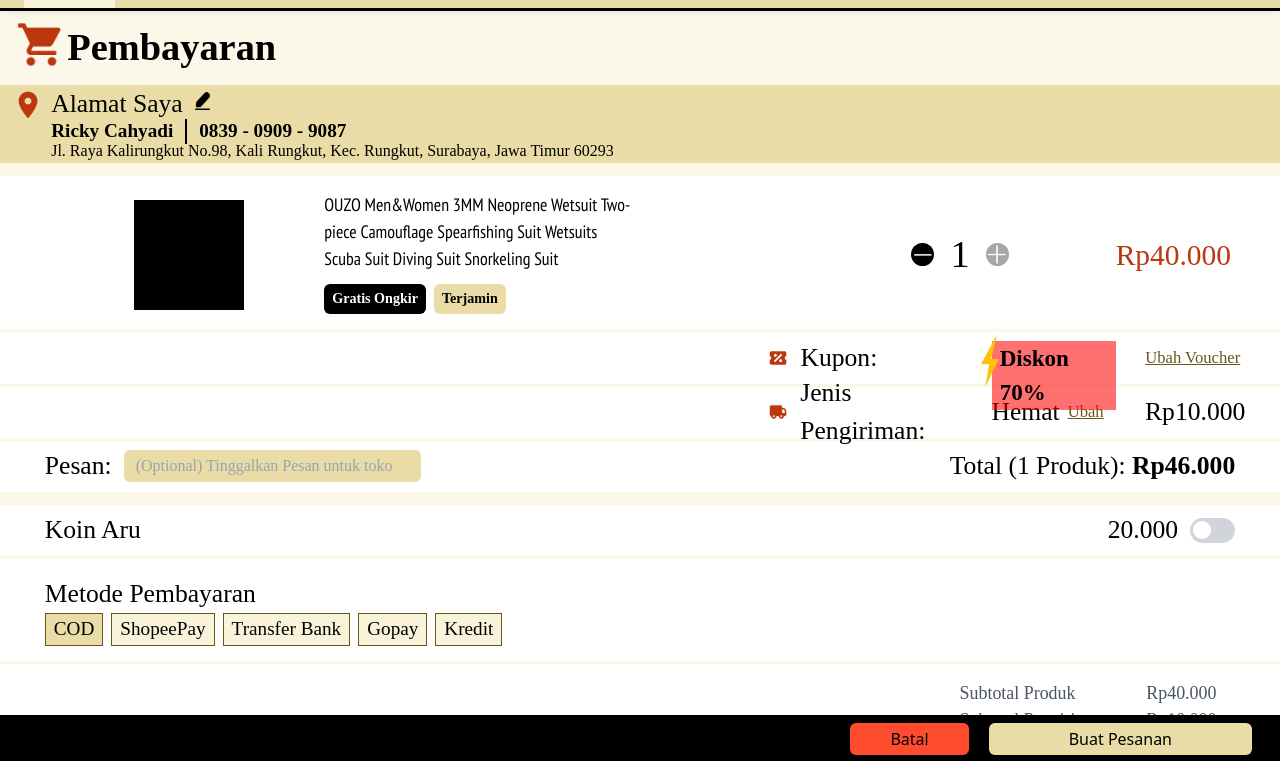
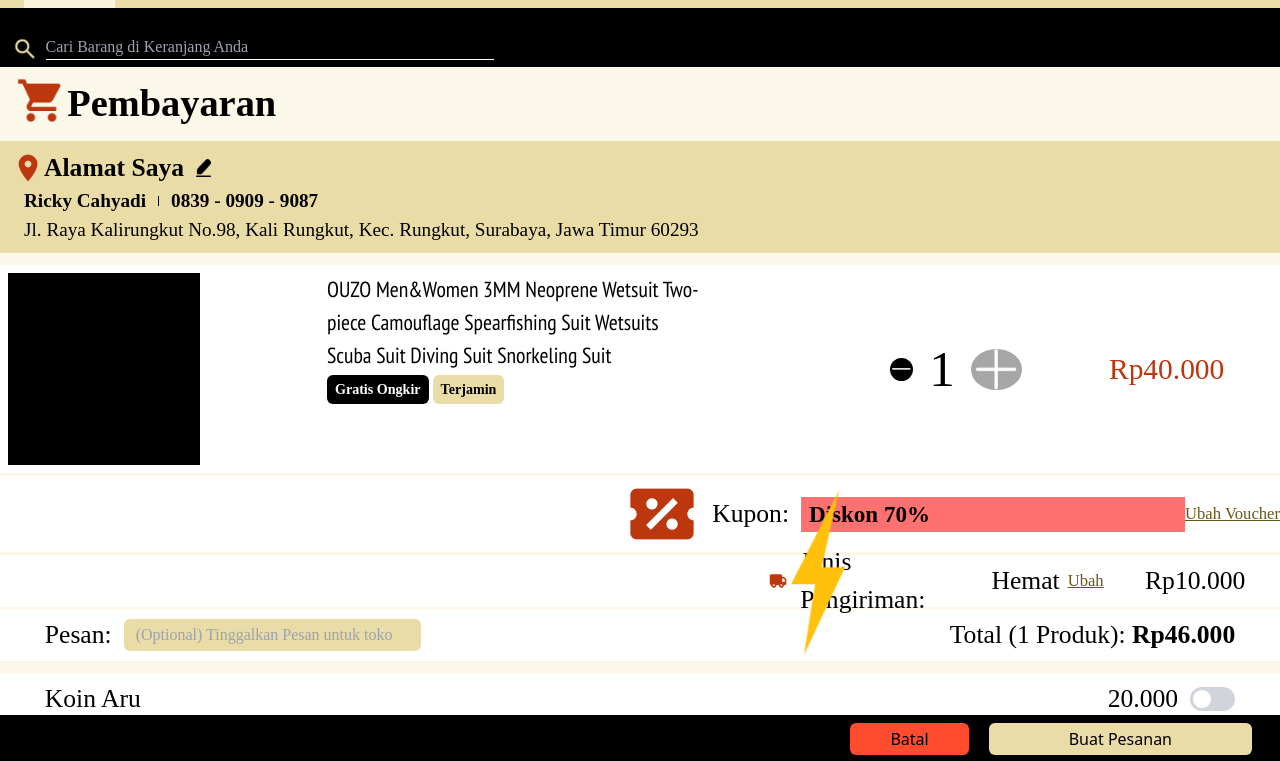
Before and after one commit to RicRocky/ifest_wdc, a plain HTML site: page checkout.html in a window 1280 px wide. Shown: the part 37-798 px from the top of the page. Drawn offline with nearby package versions, Linux system fonts and the light colour scheme; a web font is replaced by a local one.

Commit message:
[Keranjang] Done

```diff
--- a/checkout.html
+++ b/checkout.html
@@ -89,88 +89,84 @@
     <!-- Header -->
 
     <!-- Content -->
-    <div class="w-screen h-[6vh] bg-[var(--black)] flex items-center overflow-x-hidden">
-        <img src="public/icon-search.png" alt="Icon Search" class="ml-3 mr-2 w-[2%]">
+    <div class="w-screen pt-[9vh] py-1 bg-[var(--black)] flex items-center overflow-x-hidden">
+        <img src="public/icon-search.png" alt="Icon Search" class="ml-3 mr-2 max-md:w-[5%] md:w-[2%]">
         <div class="pb-1 relative grid place-content-center">
-            <input type="text" class="c-f2 w-[35vw] bg-[var(--black)] outline-[0] text-white"
+            <input type="text" class="c-f1 outline-none max-md:w-[50vw] md:w-[35vw] bg-[var(--black)] outline-[0] text-white"
                 placeholder="Cari Barang di Keranjang Anda">
-            <div class="w-[35vw] h-[1px] absolute bottom-[10%] bg-[var(--white)]"></div>
+            <div class="max-md:w-[50vw] md:w-[35vw] h-[1px] absolute bottom-[10%] bg-[var(--white)]"></div>
         </div>
     </div>
 
     <!-- Judul -->
-    <div class="flex my-2 ml-4">
-        <img class="w-[4vw] h-[4vw]" src="public/merah_cart.png" alt="keranjang">
-        <h1 class="c-f1 text-[3vw] grid place-content-center font-bold">Pembayaran</h1>
+    <div class="flex mt-2 mb-2 ml-4">
+        <img class="max-md:w-[6vw] max-md:h-[6vw] md:w-[4vw] md:h-[4vw]" src="public/merah_cart.png" alt="keranjang">
+        <h1 class="c-f1 max-md:text-[3.7vw] md:text-[3vw] grid place-content-center font-bold">Pembayaran</h1>
     </div>
     <!-- Judul -->
+
     <!-- Alamat -->
-    <div class="flex bg-[var(--p1)]">
-        <div class="w-[4vw]">
-            <img class="mx-3 mt-1 w-[2.5vw] h-[2.5vw]" src="public/icon-location.png" alt="lokasi">
+    <div class="c-f1 py-2 bg-[var(--p1)]">
+        <div class="flex justify-start items-center">
+            <img class="ml-3 max-md:w-[3vw] max-md:h-[3vw] md:w-[2.5vw] md:h-[2.5vw]" src="public/icon-location.png" alt="lokasi">
+            <p class="c-f1 font-semibold max-md:text-[3vw] md:text-[2vw]">Alamat Saya</p>
+            <img class="max-md:w-[2vw] max-md:h-[2vw] md:w-[1.2vw] md:h-[1.4vw] max-md:ml-1 md:mx-3" src="public/icon-edit.png" alt="edit">
         </div>
-        <div class="c-f1">
-            <div class="flex items-center">
-                <p class="text-[2.0vw] h-[2.5vw]">Alamat Saya</p>
-                <img class="w-[1.2vw] h-[1.4vw] mx-3" src="public/icon-edit.png" alt="edit">
+        <div class="c-f1 max-md:ml-2 md:ml-3 max-md:text-[2vw] md:text-[1.5vw]">
+            <div class="flex items-center ml-3">
+                <p class="font-semibold">Ricky Cahyadi</p>
+                <div class="w-[1px] h-[10px] max-md:mx-2 md:mx-3 bg-black "></div>
+                <p class="font-semibold">0839 - 0909 - 9087</p>
             </div>
-            <div>
-                <div class="flex items-center ">
-                    <p class="text-[1.5vw] font-semibold">Ricky Cahyadi</p>
-                    <div class="w-[2px] h-[25px] mx-3 bg-black "></div>
-                    <p class="text-[1.5vw] font-semibold">0839 - 0909 - 9087</p>
-                </div>
-                <p class="mt-[-0.5vw]">Jl. Raya Kalirungkut No.98, Kali Rungkut, Kec. Rungkut, Surabaya, Jawa Timur
-                    60293</p>
-            </div>
+            <p class="mx-3">Jl. Raya Kalirungkut No.98, Kali Rungkut, Kec. Rungkut, Surabaya, Jawa Timur 60293</p>
         </div>
     </div>
     <!-- Alamat -->
+
     <!-- chekout -->
     <div class="h-[1vw]"></div>
+
+    <div class="grid grid-cols-6 p-2 bg-white">
+        <div class="col-span-2">
+            <div class="w-[15vw] h-[15vw] bg-black"></div>
+        </div>
+        <div class="col-span-2 w-[90%] ml-[-8vw]">
             <div>
-        <div class="grid grid-cols-6 h-[12vw] bg-white">
-            <div class="flex items-center justify-center col-span-2">
-                <div class="mx-6 w-[110px] h-[110px] ml-[-2vw] bg-black"></div>
-            </div>
-            <div class="col-span-2 w-[90%] py-4 ml-[-8vw]">
-                <div>
-                    <p class="c-f2 text-[1.4vw] w-[80%] line-clamp">OUZO Men&Women 3MM Neoprene Wetsuit Two-piece
+                <p class="c-f2 max-md:text-[2vw] md:text-[1.7vw] w-[100%] line-clamp">OUZO Men&Women 3MM Neoprene Wetsuit Two-piece
                     Camouflage
                     Spearfishing Suit Wetsuits Scuba Suit Diving Suit Snorkeling Suit</p>
             </div>
-                <div class="flex">
+            <div class="flex max-md:text-[1.7vw] md:text-[1.1vw]">
                 <p
-                        class="c-f1 font-bold mr-2 mt-3 mb-1 p-1 px-2 rounded-md  bg-[var(--black)] text-[var(--white)] text-[1.1vw]">
+                    class="c-f1 font-bold mr-1 my-1 py-1 px-2 rounded-md bg-[var(--black)] text-[var(--white)] ">
                     Gratis Ongkir</p>
-                    <p class="c-f1 font-bold mr-2 mt-3 mb-1 p-1 px-2 rounded-md  bg-[var(--p1)] text-[1.1vw]">Terjamin
+                <p class="c-f1 font-bold mr-1 my-1 py-1 px-2 rounded-md  bg-[var(--p1)] ">Terjamin
                 </p>
             </div>
         </div>
         <div class="grid place-content-center">
             <div class="flex items-center">
-                    <div class="w-[1.8vw] h-[1.8vw] bg-black rounded-[50%] flex items-center justify-center">
+                <div class="max-md:w-[3.4vw] max-md:h-[3.4vw] md:w-[1.8vw] md:h-[1.8vw] bg-black rounded-[50%] flex items-center justify-center">
                     <img class="w-[80%]" src="public/Kurang.png" alt="">
                 </div>
-                    <p class="mx-4 c-f1 text-[3vw]">1</p>
-                    <div class="w-[1.8vw] h-[1.8vw] bg-[var(--n5)] rounded-[50%] flex items-center justify-center">
+                <p class="mx-4 c-f1 text-[4vw]">1</p>
+                <div class="max-md:w-[3.4vw] max-md:h-[3.4vw] bg-[var(--n5)] rounded-[50%] flex items-center justify-center">
                     <img class="w-[80%]" src="public/Tambah.png" alt="">
                 </div>
             </div>
         </div>
         <div class="grid place-content-center">
-                <h1 class="c-f1 text-[2.3vw] text-[var(--t8)] grid place-content-center">Rp40.000</h1>
-            </div>
+            <h1 class="c-f1 max-md:text-[3vw] md:text-[2.3vw] text-[var(--t8)] grid place-content-center">Rp40.000</h1>
         </div>
     </div>
 
     <div class="h-[3px]"></div>
-    <div class="grid grid-cols-5 c-f1 h-[4vw] bg-white">
-        <div class="col-start-4 col-span-2 h-[4vw] flex items-center">
+
+    <div class="c-f1 bg-white flex justify-end items-center">
         <img class="h-[40%]" src="public/icon-coupon.png" alt="">
-            <p class="mx-3 text-[2vw] w-[35%]">Kupon: </p>
+        <p class="mx-3 text-[2vw]">Kupon: </p>
         <div class="w-[30%]">
-                <div class="relative w-[9.7vw] h-[2.7vw]">
+            <div class="relative">
                 <h5 class="c-f1 m-0 py-0 px-2 font-bold text-[1.8vw] bg-[var(--t2)] rounded-xs relative z-[2]">
                     Diskon 70%
                 </h5>
@@ -178,7 +174,6 @@
             </div>
         </div>
         <p class="text-[1.3vw] underline text-[var(--p8)]">Ubah Voucher</p>
-        </div>
     </div>
 
     <div class="h-[3px]"></div>
```
Also changed, not shown: keranjang.html (+16 -15 lines). Lines whose indentation alone changed are shown as unchanged.
